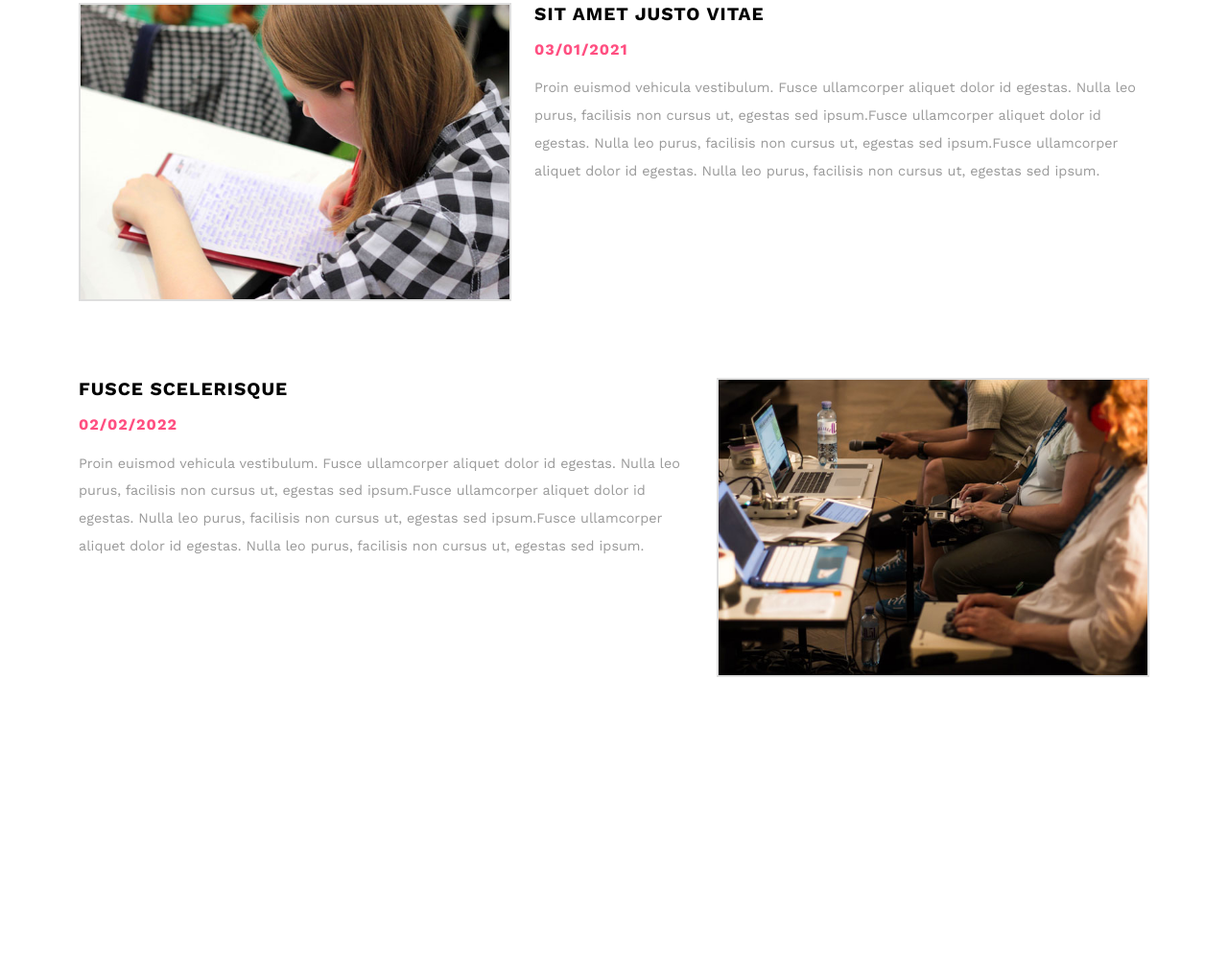
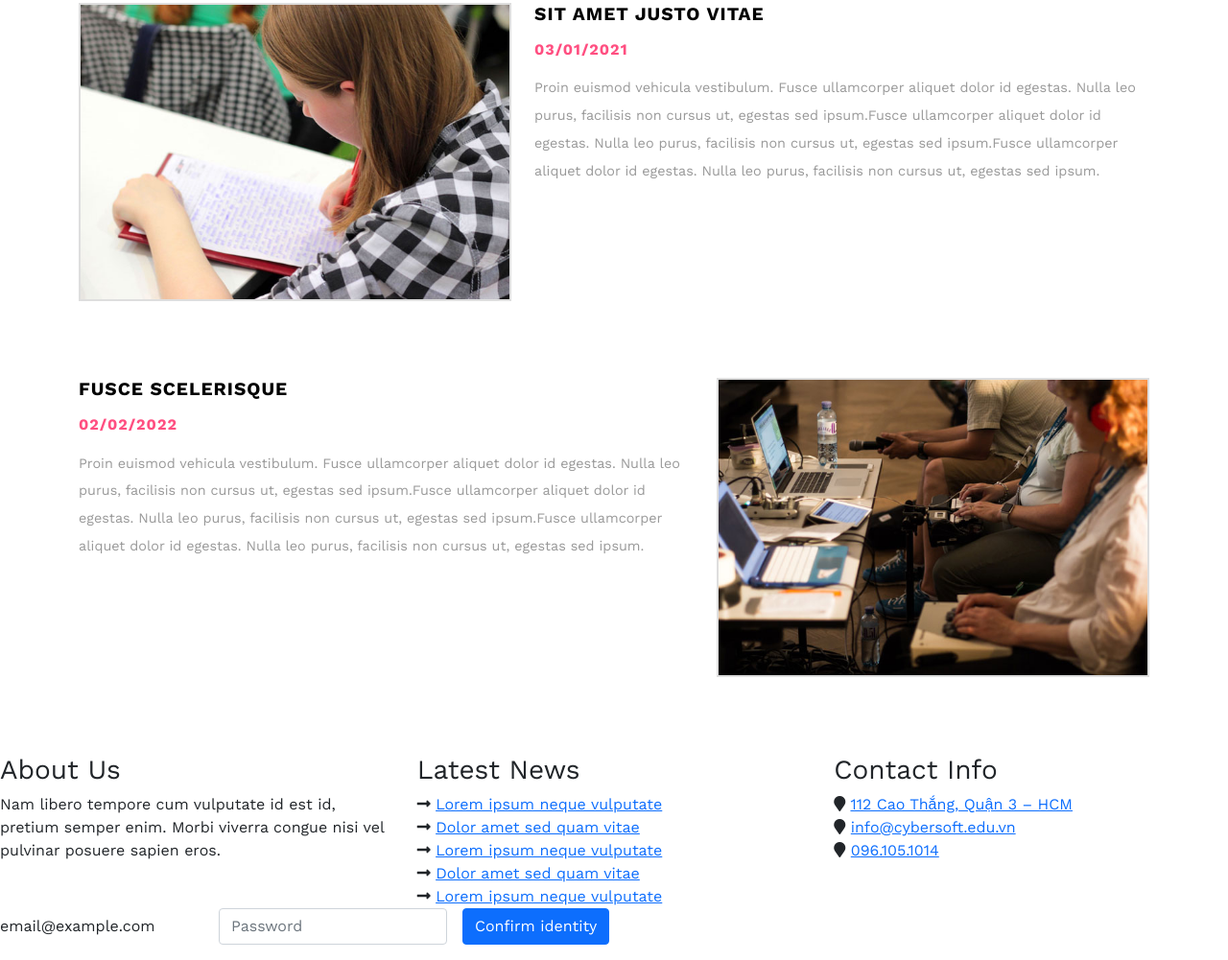
Before and after one commit to sublearn/cyber_Instruction, a website: page index.html in a window 1280 px wide. Shown: the part 3948-4949 px from the top of the page at 96% size. Before the commit the page ends 4734 px from the top, so only its background shows below. Drawn offline with nearby package versions, Linux system fonts and the light colour scheme.

Commit message:
footer layout w BS form template from docs

```diff
--- a/index.html
+++ b/index.html
@@ -462,7 +462,75 @@
         </div>
     </section>
     <footer>
+        <div class="footer__top">
+            <div class="footer__grid row">
+                <div class="col-4">
+                    <h3>About Us</h3>
+                    <p>Nam libero tempore cum vulputate id est id, pretium semper enim. Morbi viverra congue nisi vel
+                        pulvinar posuere sapien eros.</p>
+                </div>
+                <div class="col-4">
+                    <h3>Latest News</h3>
+                    <div class="footer__link">
+                        <i class="fa fa-long-arrow-alt-right"></i>
+                        <a href="#">Lorem ipsum neque vulputate</a>
+                    </div>
+                    <div class="footer__link">
+                        <i class="fa fa-long-arrow-alt-right"></i>
+                        <a href="#">Dolor amet sed quam vitae</a>
+                    </div>
+                    <div class="footer__link">
+                        <i class="fa fa-long-arrow-alt-right"></i>
+                        <a href="#">Lorem ipsum neque vulputate</a>
+                    </div>
+                    <div class="footer__link">
+                        <i class="fa fa-long-arrow-alt-right"></i>
+                        <a href="#">Dolor amet sed quam vitae</a>
+                    </div>
+                    <div class="footer__link">
+                        <i class="fa fa-long-arrow-alt-right"></i>
+                        <a href="#">Lorem ipsum neque vulputate</a>
+                    </div>
+                </div>
+                <div class="col-4">
+                    <h3>Contact Info</h3>
+                    <div class="footer__contact">
+                        <i class="fa fa-map-marker" aria-hidden="true"></i>
+                        <a href="#">112 Cao Thắng, Quận 3 – HCM</a>
+                    </div>
+                    <div class="footer__contact">
+                        <i class="fa fa-map-marker" aria-hidden="true"></i>
+                        <a href="mailto:info@cybersoft.edu.vn">info@cybersoft.edu.vn</a>
+                    </div>
+                    <div class="footer__contact">
+                        <i class="fa fa-map-marker" aria-hidden="true"></i>
+                        <a href="tel:0961051014">096.105.1014</a>
+                    </div>
+                </div>
+            </div>
+            <div class="footer__form">
+                <!-- https://getbootstrap.com/docs/5.1/forms/overview/
+                https://getbootstrap.com/docs/5.1/forms/form-control/#readonly-plain-text
+                -->
+                <form class="row g-3">
+                    <div class="col-auto">
+                        <label for="staticEmail2" class="visually-hidden">Email</label>
+                        <input type="text" readonly class="form-control-plaintext" id="staticEmail2"
+                            value="email@example.com">
+                    </div>
+                    <div class="col-auto">
+                        <label for="inputPassword2" class="visually-hidden">Password</label>
+                        <input type="password" class="form-control" id="inputPassword2" placeholder="Password">
+                    </div>
+                    <div class="col-auto">
+                        <button type="submit" class="btn btn-primary mb-3">Confirm identity</button>
+                    </div>
+                </form>
+            </div>
+        </div>
+        <div class="footer__bottom">
 
+        </div>
     </footer>
 
     <!--
```
